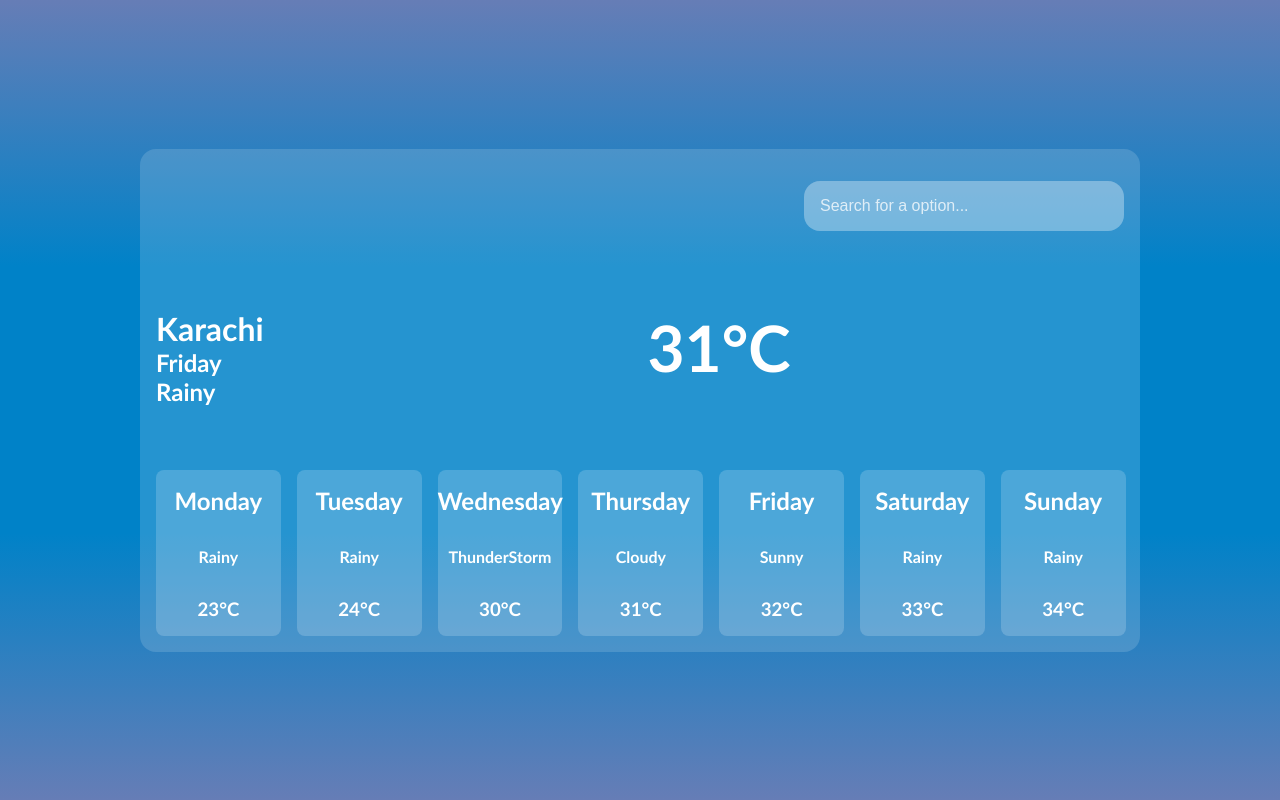
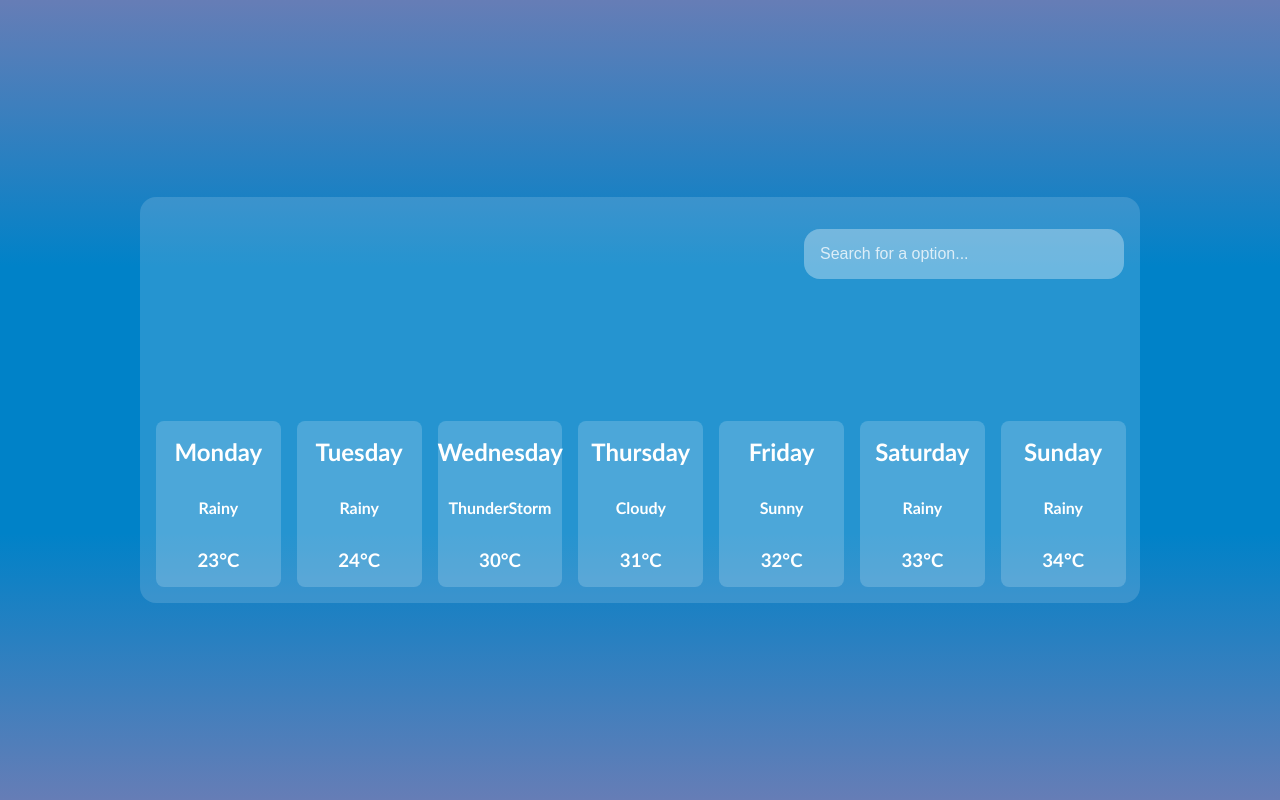
Before and after one commit to ZawwarAhmed/Vend-Weather-UI, a React (Create React App) app: page / in a window 1280 px wide. Built offline with nearby package versions, Linux system fonts and the light colour scheme.

Commit message:
CurrentWeather component added

```diff
--- a/src/components/CurrentWeather/CurrentWeather.js
+++ b/src/components/CurrentWeather/CurrentWeather.js
@@ -1,20 +1,20 @@
 import React from 'react'
 import "./CurrentWeather.css"
 
-function CurrentWeather() {
+function CurrentWeather({city, day, currentWeather, currentTemperature}) {
   return (
     <div className='current-weather'>
         <div className="location">
             <h2 className="city">
-                Karachi
+                {city}
             </h2>
             <h2 className="day">
-                Friday
+                {day}
             </h2>
-            <h2 className="weather">Rainy</h2>
+            <h2 className="weather">{currentWeather}</h2>
         </div>
 
-        <h1 className="temperature">31°C</h1>
+        <h1 className="temperature">{currentTemperature}</h1>
     </div>
   )
 }
```
